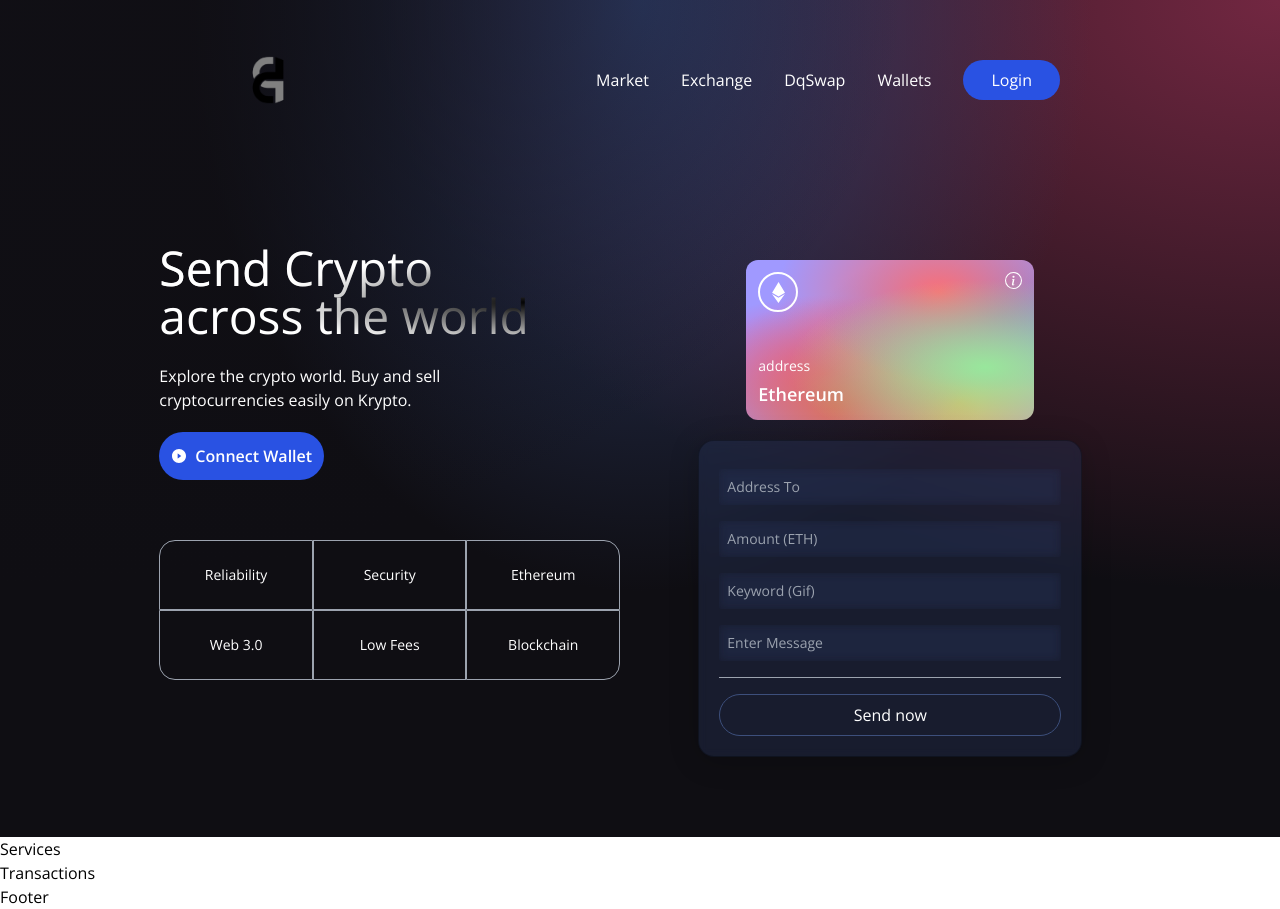
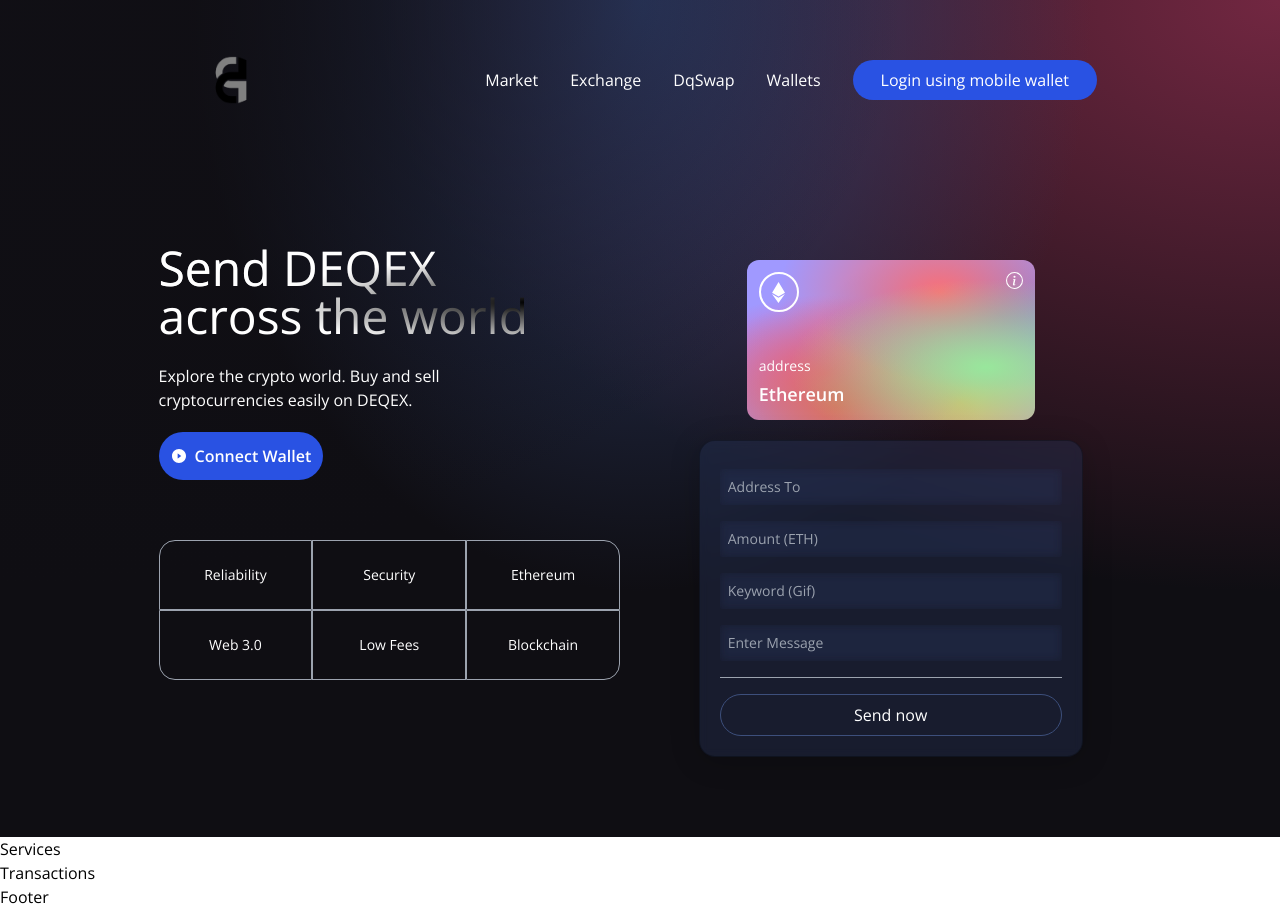
Before and after one commit to spiderocta/dqTransact, a React (Vite) app in the folder client/: page / in a window 1280 px wide. Built offline with nearby package versions, Linux system fonts and the light colour scheme.

Commit message:
finished transaction functionality

```diff
--- a/client/src/components/Navbar.jsx
+++ b/client/src/components/Navbar.jsx
@@ -21,7 +21,7 @@ const Navbar = () =>{
                 <NavBarItem key={item + index} title={item} />
                 ))}
                 <li className="bg-[#2952e3] py-2 px-7 mx-4 rounded-full cursor-pointer hover:bg-[#2546bd]">
-                    Login
+                    Login using mobile wallet
                 </li>
             </ul>
             {/* for mobile navigations */}
--- a/client/src/components/Welcome.jsx
+++ b/client/src/components/Welcome.jsx
@@ -38,10 +38,10 @@ const Welcome = () => {
       <div className="flex mf:flex-row flex-col items-start justify-between md:p-20 py-12 px-4">
         <div className="flex flex-1 justify-start items-start flex-col mf:mr-10">
           <h1 className="text-3xl sm:text-5xl text-white text-gradient py-1">
-            Send Crypto <br /> across the world
+            Send DEQEX <br /> across the world
           </h1>
           <p className="text-left mt-5 text-white font-light md:w-9/12 w-11/12 text-base">
-            Explore the crypto world. Buy and sell cryptocurrencies easily on Krypto.
+            Explore the crypto world. Buy and sell cryptocurrencies easily on DEQEX.
           </p>
           {!currentAccount && (
             <button
```
